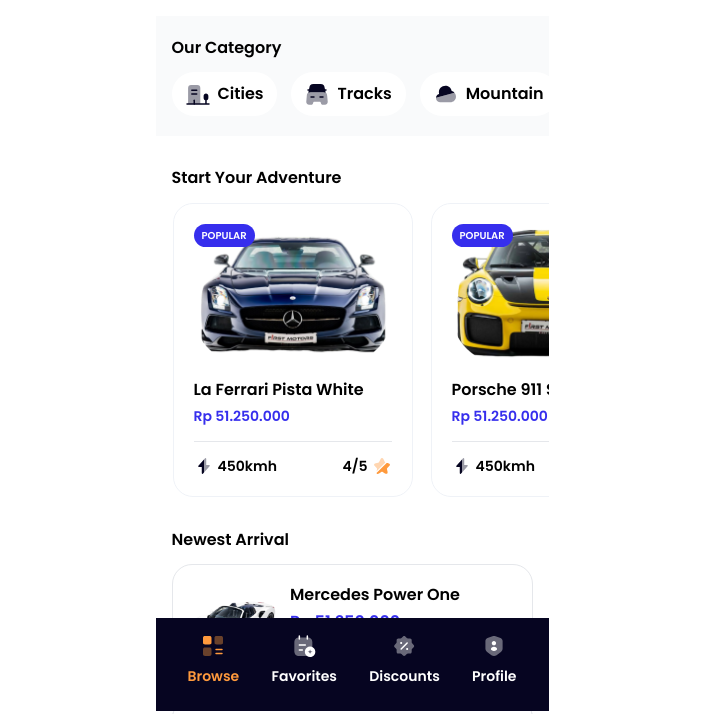
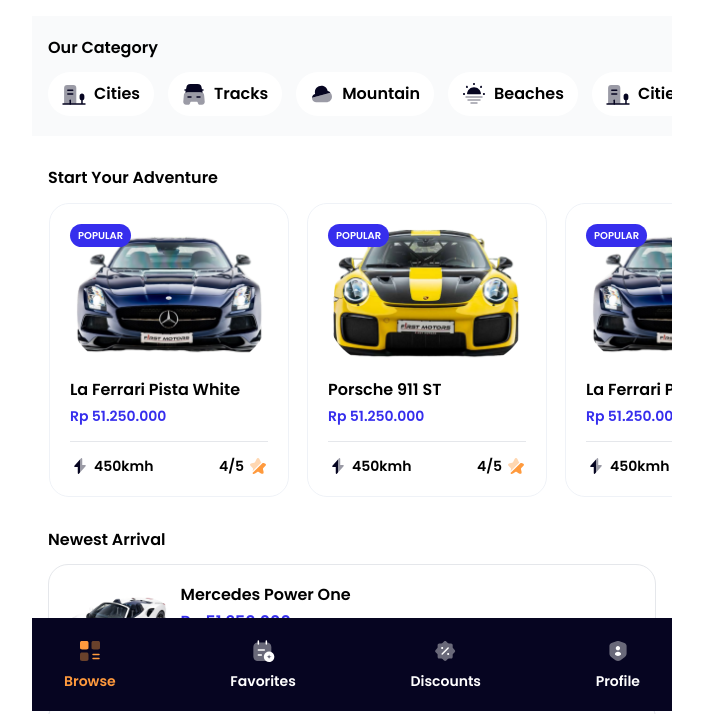
Before and after one commit to sharonamelinda/alpina-app, a website: page public/index.html in a window 1280 px wide. Shown: the part 89-803 px from the top of the page, without its empty margins (288-991 px from the left). Drawn offline with nearby package versions, Linux system fonts and the light colour scheme.

Commit message:
Change screen size

```diff
--- a/public/index.html
+++ b/public/index.html
@@ -15,11 +15,11 @@
     <title>Alpina App</title>
   </head>
   <body>
-    <div id="main" class="relative max-w-[393px] mx-auto bg-white w-full min-h-screen flex flex-col">
+    <div id="main" class="relative max-w-[640px] mx-auto bg-white w-full min-h-screen flex flex-col">
       <div class="flex-grow overflow-y-auto pb-[130px]">
 
          <!-- Header -->
-         <div id="header" class="w-full max-w-[393px] mx-auto m-8">
+         <div id="header" class="w-full max-w-[640px] mx-auto m-8">
             <div class="flex items-center justify-between px-4">
               <div class="flex gap-3 items-center">
                 <img src="images/icon/logo.svg" alt="logo"/>
@@ -40,6 +40,26 @@
 
             <div class="swiper-category">
               <div class="swiper-wrapper flex items-center">
+                  <a href="#" class="swiper-slide flex w-fit items-center gap-2 flex-shrink-0 rounded-full bg-white px-[14px] py-[10px] transition-all duration-300 hover:border hover:border-lightblue">
+                     <img src="images/icon/building-4.svg" alt="icon"/>
+                     <p class="font-poppins font-semibold">Cities</p>
+                  </a>
+
+                  <a href="#" class="swiper-slide flex w-fit items-center gap-2 flex-shrink-0 rounded-full bg-white px-[14px] py-[10px] transition-all duration-300 hover:border hover:border-lightblue">
+                     <img src="images/icon/car.svg" alt="icon"/>
+                     <p class="font-poppins font-semibold">Tracks</p>
+                  </a>
+
+                  <a href="#" class="swiper-slide flex w-fit items-center gap-2 flex-shrink-0 rounded-full bg-white px-[14px] py-[10px] transition-all duration-300 hover:border hover:border-lightblue">
+                     <img src="images/icon/cloud.svg" alt="icon"/>
+                     <p class="font-poppins font-semibold">Mountain</p>
+                  </a>
+
+                  <a href="#" class="swiper-slide flex w-fit items-center gap-2 flex-shrink-0 rounded-full bg-white px-[14px] py-[10px] transition-all duration-300 hover:border hover:border-lightblue">
+                     <img src="images/icon/sun-fog.svg" alt="icon"/>
+                     <p class="font-poppins font-semibold">Beaches</p>
+                  </a>
+
                   <a href="#" class="swiper-slide flex w-fit items-center gap-2 flex-shrink-0 rounded-full bg-white px-[14px] py-[10px] transition-all duration-300 hover:border hover:border-lightblue">
                      <img src="images/icon/building-4.svg" alt="icon"/>
                      <p class="font-poppins font-semibold">Cities</p>
@@ -101,6 +121,64 @@
                   </div>
 
                   <!-- Card 2 -->
+                  <div class="swiper-slide !w-fit p-[1px]">
+                     <a href="#">
+                        <div class="flex flex-col w-[240px] shrink-0 overflow-hidden rounded-[20px] border border-[#EFF2F7] p-5 gap-[14px] hover:border-lightblue transition-all duration-300">
+                           <div class="relative">
+                              <p class="absolute text-[10px] top-0 left-0 px-2 py-1 bg-lightblue rounded-full text-white leading-[15px] font-semibold">POPULAR</p>
+                              <div class="flex h-[140px] shrink-0 rounded-[50px] overflow-hidden">
+                                 <img src="images/cars/porsche-911.png" alt="thumbnail" class="w-full h-full object-contain">
+                              </div>
+                           </div>
+                           <div class="flex flex-col gap-1">
+                              <h3 class="font-bold">Porsche 911 ST</h3>
+                              <p class="text-lightblue font-semibold text-sm leading-[21px]">Rp 51.250.000</p>
+                           </div>
+                           <hr>
+                           <div class="flex justify-between items-center">
+                              <div class="flex gap-1">
+                                 <img src="images/icon/flash.svg" class="w-5 h-5" alt="icon"/>
+                                 <p class="text-sm font-semibold">450kmh</p>
+                              </div>
+                              <div class="flex gap-1">
+                                 <p class="text-sm font-semibold">4/5</p>
+                                 <img src="images/icon/star.svg" class="w-5 h-5" alt="icon"/>
+                              </div>
+                           </div>
+                        </div>
+                     </a>
+                  </div>
+
+                  <!-- Card 3 -->
+                  <div class="swiper-slide !w-fit p-[1px]">
+                     <a href="#">
+                        <div class="flex flex-col w-[240px] shrink-0 overflow-hidden rounded-[20px] border border-[#EFF2F7] p-5 gap-[14px] hover:border-lightblue transition-all duration-300">
+                           <div class="relative">
+                              <p class="absolute text-[10px] top-0 left-0 px-2 py-1 bg-lightblue rounded-full text-white leading-[15px] font-semibold">POPULAR</p>
+                              <div class="flex h-[140px] shrink-0 rounded-[50px] overflow-hidden">
+                                 <img src="images/cars/la-ferrari-pista-white.png" alt="thumbnail" class="w-full h-full object-contain">
+                              </div>
+                           </div>
+                           <div class="flex flex-col gap-1">
+                              <h3 class="font-bold">La Ferrari Pista White</h3>
+                              <p class="text-lightblue font-semibold text-sm leading-[21px]">Rp 51.250.000</p>
+                           </div>
+                           <hr>
+                           <div class="flex justify-between items-center">
+                              <div class="flex gap-1">
+                                 <img src="images/icon/flash.svg" class="w-5 h-5" alt="icon"/>
+                                 <p class="text-sm font-semibold">450kmh</p>
+                              </div>
+                              <div class="flex gap-1">
+                                 <p class="text-sm font-semibold">4/5</p>
+                                 <img src="images/icon/star.svg" class="w-5 h-5" alt="icon"/>
+                              </div>
+                           </div>
+                        </div>
+                     </a>
+                  </div>
+
+                  <!-- Card 4 -->
                   <div class="swiper-slide !w-fit p-[1px]">
                      <a href="#">
                         <div class="flex flex-col w-[240px] shrink-0 overflow-hidden rounded-[20px] border border-[#EFF2F7] p-5 gap-[14px] hover:border-lightblue transition-all duration-300">
@@ -220,9 +298,9 @@
       </div>
 
       <!-- Navbar -->
-      <nav class="fixed bottom-0 w-full h-[93px] bg-darkblue max-w-[393px] mx-auto overflow-hidden">
-         <div class="flex items-center justify-between py-4 px-8">
-             <ul class="flex items-center justify-between w-full">
+      <nav class="fixed bottom-0 w-full h-[93px] bg-darkblue max-w-[640px] mx-auto overflow-hidden">
+         <div class="py-4 px-8 h-full">
+             <ul class="flex items-center justify-between w-full h-full">
                  <li>
                      <a href="#" class="flex flex-col items-center gap-2">
                          <img src="images/icon/element-equal.svg" alt="icon"/>
```
Also changed, not shown: public/css/output.css.
